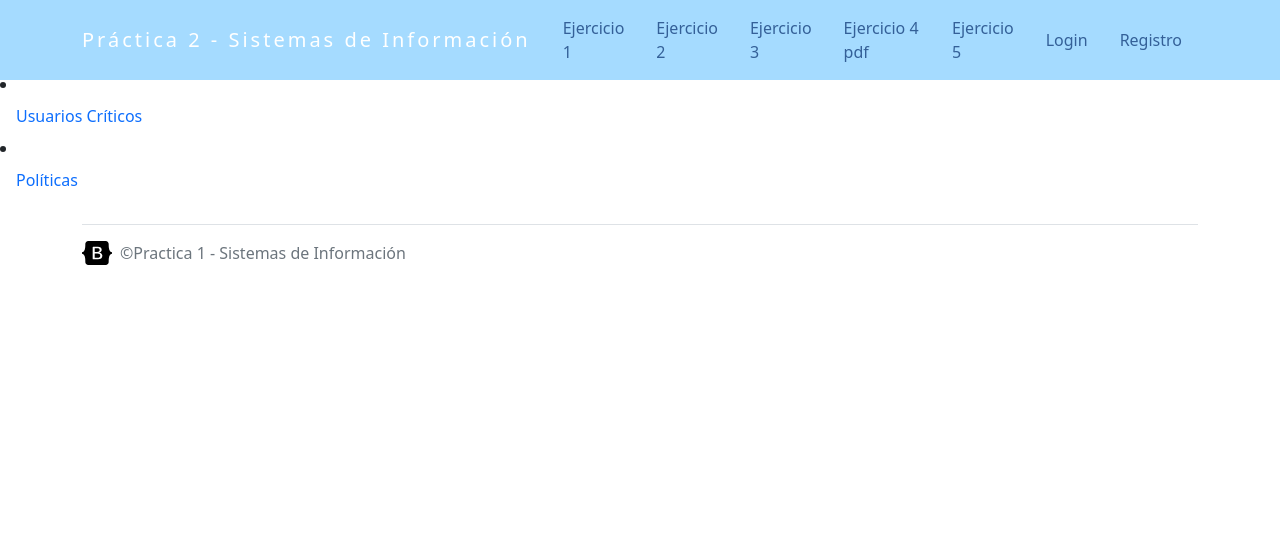
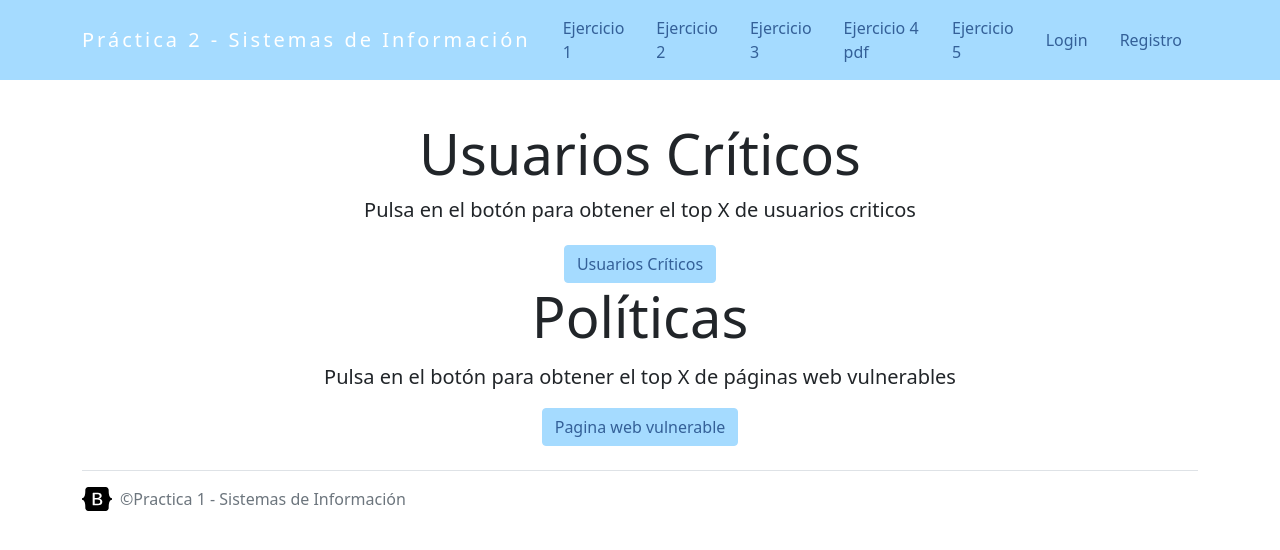
Before and after one commit to lagentefuerte/Practica-de-Sistemas-de-Informacion, a Flask app: page /ejercicio1 in a window 1280 px wide. Shown: the top 550 px of the page. Run offline with Flask 3, Linux system fonts and the light colour scheme.

Commit message:
Cambios html

```diff
--- a/requirements.txt
+++ b/requirements.txt
@@ -4,3 +4,4 @@ flask~=3.0.2
 xhtml2pdf~=0.2.15
 matplotlib~=3.8.3
 scikit-learn~=1.4.2
+graphviz~=0.20.3
--- a/templates/ejercicio1elegirApartado.html
+++ b/templates/ejercicio1elegirApartado.html
@@ -1,11 +1,41 @@
 {% extends "layout.html" %}
 {% block main %}
+<section class="container mt-5"></section>
+<section class="wrapper">
+    <div class="container">
+        <div class="row">
+            <div class="col text-center mb-1">
+                <h1 class="display-4 font-weight-bolder">Usuarios Críticos</h1>
+                <p class="lead">Pulsa en el botón para obtener el top X de usuarios criticos</p>
+            </div>
+        </div>
+    </div>
+</section>
+<section class="wrapper">
+    <div class="text-center">
+        <div>
+            <button class="btn card-button mr-2" onclick="window.location.href='/formulario/critico'">Usuarios Críticos</button>
+        </div>
+    </div>
+</section>
+
+<section class="wrapper">
+    <div class="container">
+        <div class="row">
+            <div class="col text-center mb-1">
+                <h1 class="display-4 font-weight-bolder">Políticas</h1>
+            </div>
+        </div>
+    </div>
+</section>
 <div>
-                <li class="nav-item active">
-                    <a class="nav-link px-3 active" href="/formulario/critico">Usuarios Críticos</a>
-                </li>
-                <li class="nav-item active">
-                    <a class="nav-link px-3 active" href="/formulario/politicas">Políticas</a>
-                </li>
-</div>
+<section class="wrapper">
+    <div class="text-center">
+        <div>
+            <p class="lead">Pulsa en el botón para obtener el top X de páginas web vulnerables</p>
+            <button class="btn card-button mr-2" onclick="window.location.href='/formulario/politicas'">Pagina web vulnerable</button>
+        </div>
+    </div>
+</section>
+
 {% endblock %}
--- a/templates/layout.html
+++ b/templates/layout.html
@@ -4,7 +4,8 @@
     <meta charset="UTF-8">
     <meta name="viewport" content="width=device-width, initial-scale=1.0">
 
-<link href="https://cdn.jsdelivr.net/npm/bootstrap@5.0.2/dist/css/bootstrap.min.css" rel="stylesheet" integrity="sha384-EVSTQN3/azprG1Anm3QDgpJLIm9Nao0Yz1ztcQTwFspd3yD65VohhpuuCOmLASjC" crossorigin="anonymous">
+<link href="https://cdn.jsdelivr.net/npm/bootstrap@5.0.2/dist/css/bootstrap.min.css" rel="stylesheet" integrity="sha384-EVSTQN3/azprG1Anm3QDgpJLIm9Nao0Yz1ztcQTwFspd3yD65VohhpuuCOmLASjC" crossorigin="anonymous"><link href="https://cdn.jsdelivr.net/npm/bootstrap@5.0.2/dist/css/bootstrap.min.css" rel="stylesheet" integrity="sha384-EVSTQN3/azprG1Anm3QDgpJLIm9Nao0Yz1ztcQTwFspd3yD65VohhpuuCOmLASjC" crossorigin="anonymous">
+
     <link href="../static/nav.css" rel="stylesheet">
     <link href="../static/button.css" rel="stylesheet">
 
--- a/templates/usuariosMasMenos50.html
+++ b/templates/usuariosMasMenos50.html
@@ -4,7 +4,7 @@
 <section class="container mt-2">
     <div class="mx-auto">
         <div class="mt-3">
-            <button id="toggleGraphBtn" onclick="toggleGraph()">Mostrar mayores de 50</button>
+            <button class="btn card-button mr-2" id="toggleGraphBtn" onclick="toggleGraph()">Mostrar mayores de 50</button>
         </div>
         <canvas id="usuariosCriticosChartMayores" style="display: none;"></canvas>
         <canvas id="usuariosCriticosChartMenores" style="display: none;"></canvas>
```
Also changed, not shown: templates/login.html (line endings or trailing spaces).
